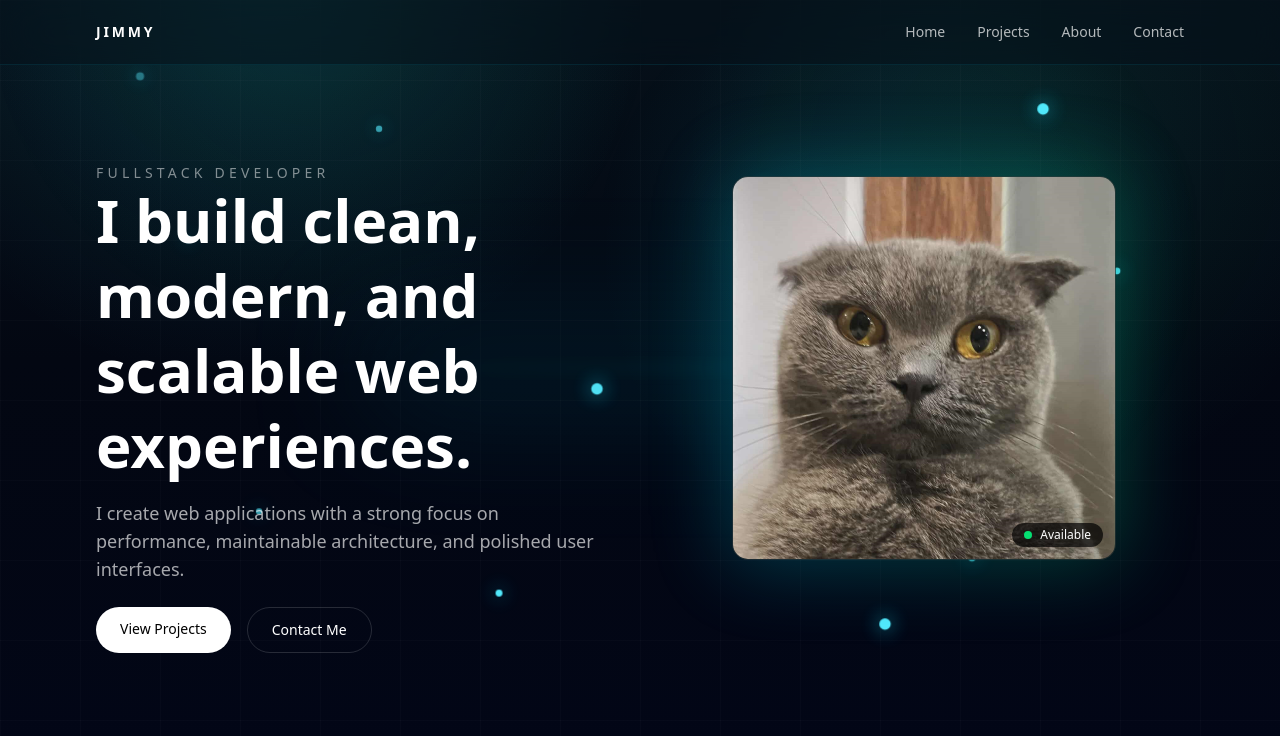
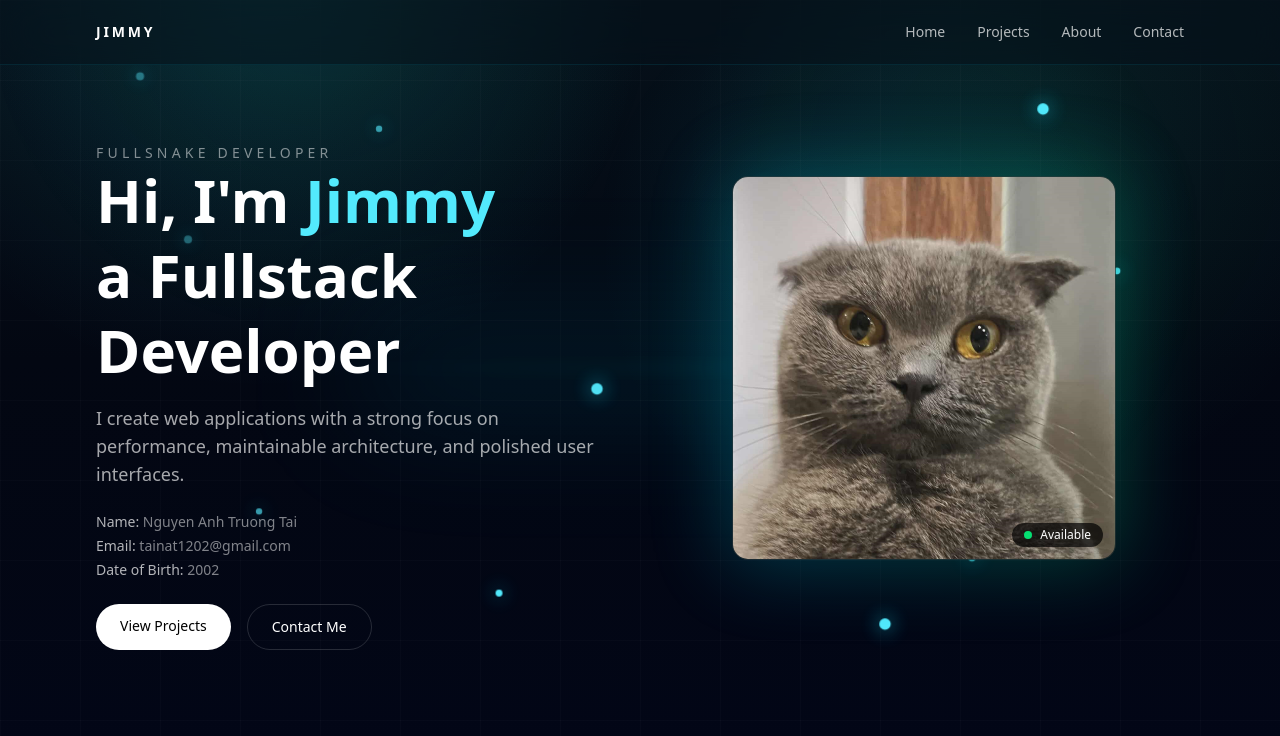
Before and after one commit to Jimmy-02/Porfolio, a Next.js app in the folder apps/web/: page / in a window 1280 px wide. Shown: the top 736 px of the page. Built offline with nearby package versions, Linux system fonts and the light colour scheme.

Commit message:
feat: add personal info

```diff
--- a/apps/web/components/Hero.tsx
+++ b/apps/web/components/Hero.tsx
@@ -16,19 +16,30 @@ export default function Hero() {
         <div className="grid items-center gap-12 md:grid-cols-2">
           <div>
             <p className="pt-20 text-sm uppercase tracking-[0.3em] text-white/50">
-              Fullstack Developer
+              Fullsnake Developer
             </p>
 
             <h1 className="text-4xl font-semibold leading-tight text-white md:text-6xl">
-              I build clean, modern, and scalable web experiences.
+              Hi, I&apos;m <span className="text-cyan-300">Jimmy</span>
+              <br />a Fullstack Developer
             </h1>
 
             <p className="mt-4 max-w-xl text-base leading-7 text-white/65 md:text-lg">
               I create web applications with a strong focus on performance,
               maintainable architecture, and polished user interfaces.
             </p>
-
-            <div className="mt-6 flex flex-wrap gap-4">
+            <div className="mt-6 space-y-1 text-sm text-white/50">
+              <p>
+                <span className="text-white/70">Name:</span> Nguyen Anh Truong Tai
+              </p>
+              <p>
+                <span className="text-white/70">Email:</span> tainat1202@gmail.com
+              </p>
+              <p>
+                <span className="text-white/70">Date of Birth:</span> 2002
+              </p>
+            </div>
+            <div className="mt-6 mb-6 flex flex-wrap gap-4">
               <a
                 href="#projects"
                 className="rounded-full bg-white px-6 py-3 text-sm font-medium text-black transition hover:opacity-90"
```
Also changed, not shown: apps/web/components/Projects.tsx (added).
